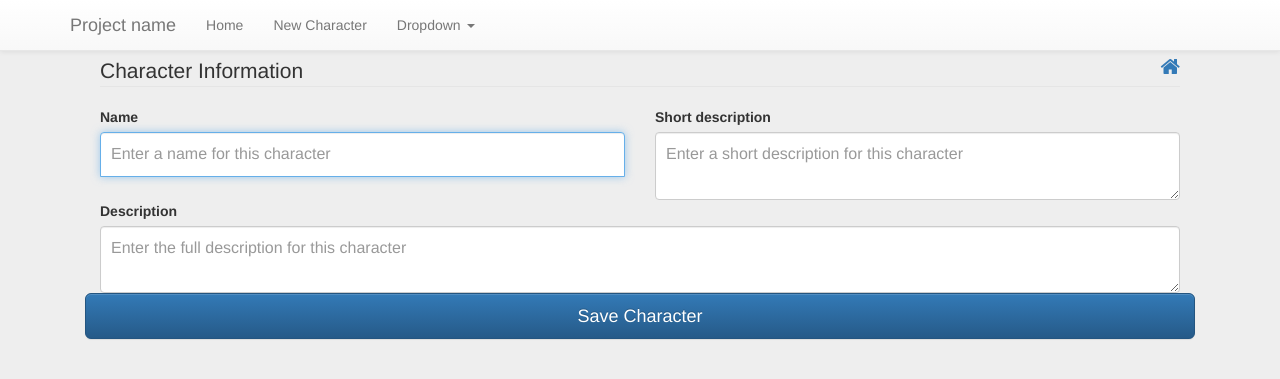
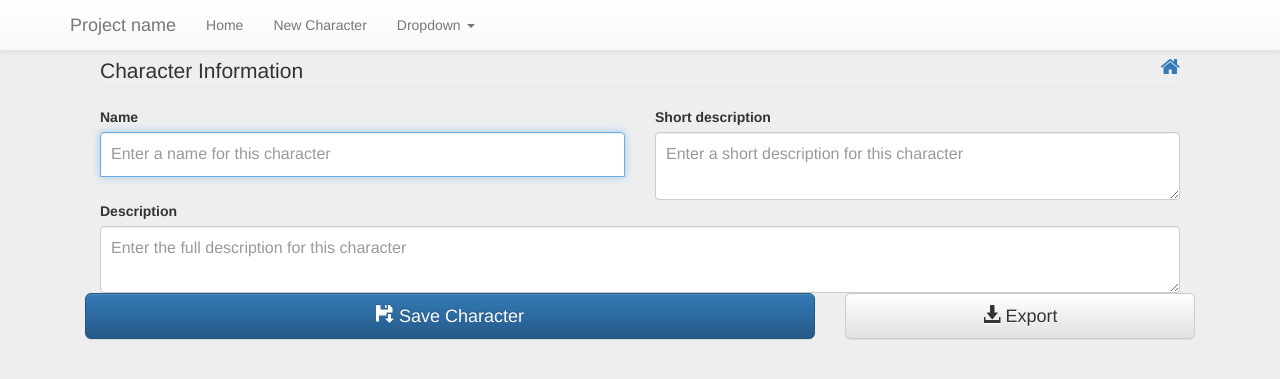
Before and after one commit to ilsteiner/CharacterTracker, a Python web app: template templates/forms/character.html in a window 1280 px wide. Shown: the top 379 px of the page. Run offline with Jinja, Linux system fonts and the light colour scheme; the template is opened without the code that fills it, so the values that code supplies are empty, except form fields; form fields are guessed from the names that the template uses; some libraries are stand-ins or nearby versions.

Commit message:
Added export button...that doesn't do anything yet. Also added glyphicons.

```diff
--- a/app.py
+++ b/app.py
@@ -127,7 +127,6 @@ def view_character_id(character_id):
 
         for reverse_relationship in reverse_relationships:
             if reverse_relationship.primary == relationship.related_to:
-                # print(('*' * 10) + str(reverse_relationship.primary) + ": " + str(relationship.related_to) + ('*' * 10))
                 reverse_relationship_type = reverse_relationship.relationship_type
                 reverse_relationship_description = reverse_relationship.relationship_description
 
@@ -166,7 +165,6 @@ def new_character():
         try:
             session.add(character)
             session.commit()
-            session.refresh(character)
             flash(character.name + ' created')
 
             # If there are characters to be related to and thus the relationship form was displayed
--- a/static/js/script.js
+++ b/static/js/script.js
@@ -1,6 +1,6 @@
 $(function () {
     if ($('search-characters')) {
-        var search_form = $('#name, #description_snippet')
+        var search_form = $('#search-characters #name, #search-characters #description_snippet')
 
         search_form.on('input', function () {
             submit_search(function (names) {
--- a/templates/forms/character.html
+++ b/templates/forms/character.html
@@ -125,9 +125,32 @@
         {% endif %}
 
         <div class="row">
-            <div class="col-md-12">
-                <input type="submit" value="Save Character" class="btn btn-primary btn-lg btn-block">
-            </div>
+            {% if form.character != None %}
+                <div class="col-md-8">
+                    <button type="submit" value="Save Character" class="btn btn-primary btn-lg btn-block">
+                        <span class="glyphicon glyphicon-align-left hidden"></span>
+                        <span class="glyphicon glyphicon-floppy-save" aria-hidden="true"></span>
+                        Save Character
+                    </button>
+                </div>
+
+                <div class="col-md-4">
+                    <button type="button" class="btn btn-default btn-lg btn-block">
+                        <span class="glyphicon glyphicon-align-left hidden"></span>
+                        <span class="glyphicon glyphicon-download-alt" aria-hidden="true"></span>
+                        Export
+                    </button>
+                </div>
+            {% else %}
+                <div class="col-md-12">
+                    <button type="submit" value="Save Character" class="btn btn-primary btn-lg btn-block">
+                        <span class="glyphicon glyphicon-align-left hidden"></span>
+                        <span class="glyphicon glyphicon-floppy-save" aria-hidden="true"></span>
+                        Save Character
+                    </button>
+                    {#<input type="submit" value="Save Character" class="btn btn-primary btn-lg btn-block">#}
+                </div>
+            {% endif %}
         </div>
     </form>
 {% endblock %}
```
Also changed, not shown: database.db.
